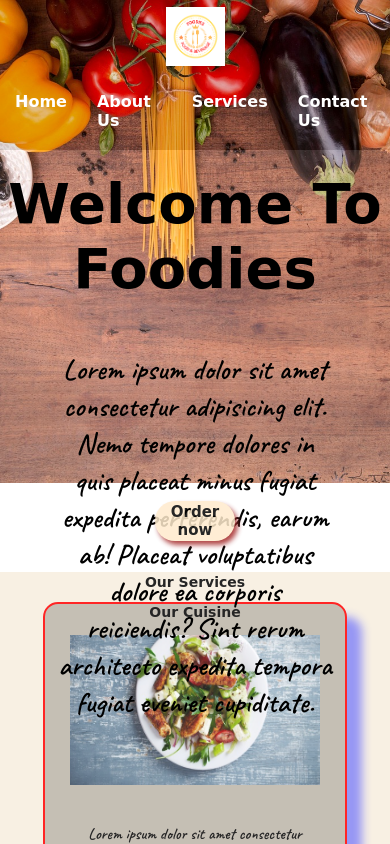
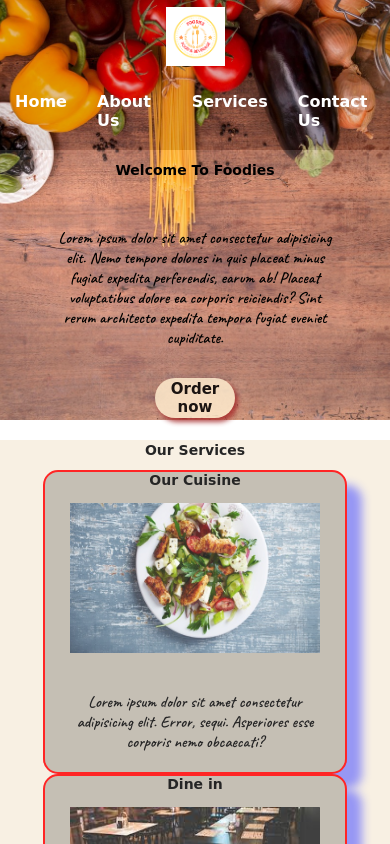
Before and after one commit to ayushman3004/Food_Restaurant, a plain HTML site: page index.html in a window 390 px wide. Shown: the top 844 px of the page. Drawn offline with Linux system fonts and the light colour scheme; a web font is replaced by a local one.

Commit message:
Update phone.css

```diff
--- a/phone.css
+++ b/phone.css
@@ -12,20 +12,20 @@
     height: 150px;
 }
 /* Home */
-#home{
+.home{
     height: 280px;
 }
-#home::before{
+.home::before{
     height: 420px;
 }
-#home p{
+.home p{
     font-size:16px;
 }
-#home h1{
+.home h1{
     font-size: 14px;
 }
 /* Services */
-#services h1{
+.services h1{
     padding-top: 50px;
     height: auto;
 }
@@ -39,7 +39,7 @@
     flex-wrap:wrap;
 }
 /* Contact US  */
-#contact{
+.contact{
     height: auto;
 }
 /* Footer  */
```
